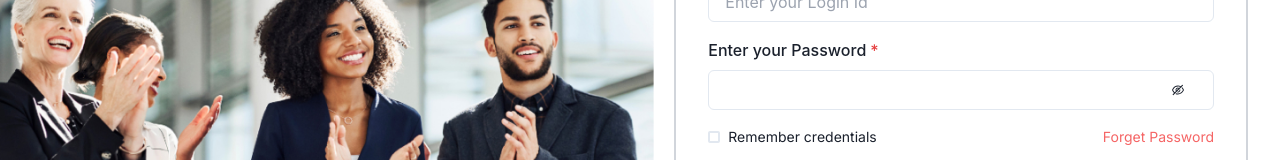
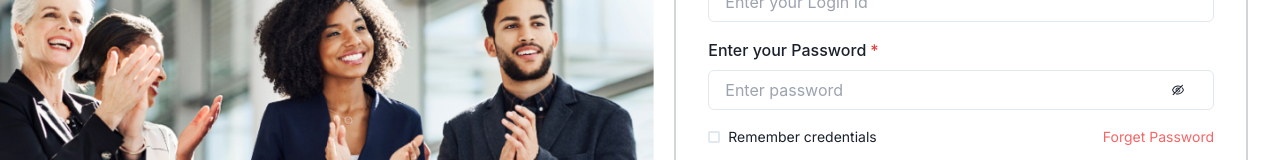
Before and after one commit to GowrishankarSMenon/backendtesting, a React (Create React App) app: page /login in a window 1280 px wide. Shown: the part 267-427 px from the top of the page. Built offline with nearby package versions, Linux system fonts and the light colour scheme.

Commit message:
fix:password placeholder fix

```diff
--- a/src/components/login.js
+++ b/src/components/login.js
@@ -121,6 +121,7 @@ const Loginbox = () => {
             <PasswordInput
               handleChange={formik.handleChange}
               value={formik.values.password}
+              placeholder={"Enter password"}
               name="password"
               id="password"
               Required={true}
```
